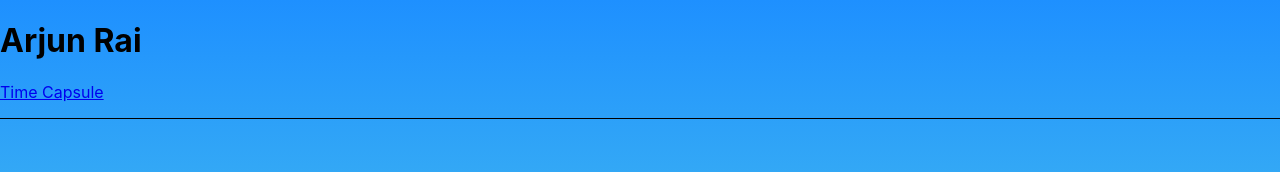
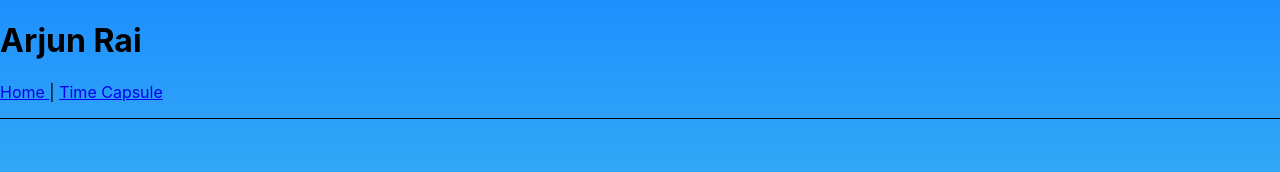
Before and after one commit to arjun-rai/Website, a React (Create React App) app: page / in a window 1280 px wide. Shown: the top 172 px of the page. Built offline with nearby package versions, Linux system fonts and the light colour scheme.

Commit message:
add home button

```diff
--- a/src/App.js
+++ b/src/App.js
@@ -1,5 +1,5 @@
 import React from "react";
-import {Link} from "react-router-dom";
+import {Link, Outlet} from "react-router-dom";
 
 export default function App() {
     return (
@@ -11,9 +11,11 @@
                 paddingBottom: "1rem"
             }}
         >
-            <Link to="/TimeCapsule">Time Capsule </Link>
-            {/* | {" "}  */}
+           <Link to="/">Home </Link> | {" "}
+           <Link to="/TimeCapsule">Time Capsule </Link>
+
         </nav>
+        <Outlet />
       </div>
     );
   }
--- a/src/index.js
+++ b/src/index.js
@@ -14,8 +14,9 @@
 ReactDOM.render(
 <BrowserRouter>
     <Routes>
-        <Route path="/" element={<App />} />
+        <Route path="/" element={<App />}>
         <Route path="TimeCapsule" element={<TimeCapsule />} />
+        </Route>
     </Routes>
 </BrowserRouter> ,
 rootElement
```
